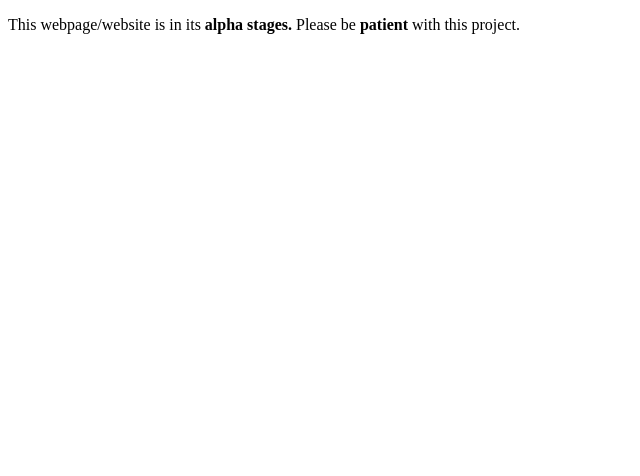
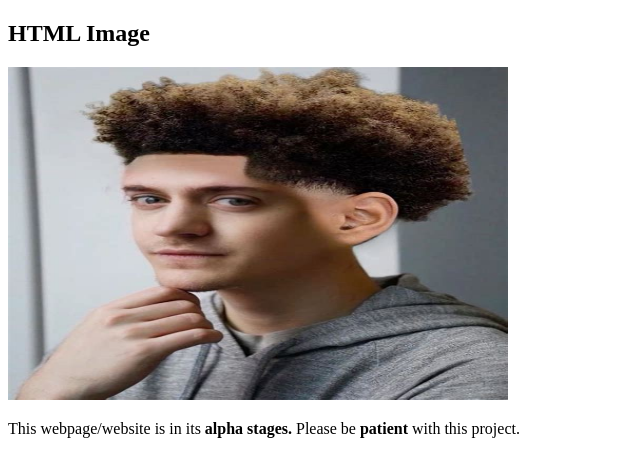
Before and after one commit to afonso1738/half-life-2-com, a plain HTML site: page index.html in a window 1280 px wide. Shown: the whole page, without its empty margins (0-640 px from the left). Drawn offline with Linux system fonts and the light colour scheme.

Commit message:
Update index.html

```diff
--- a/index.html
+++ b/index.html
@@ -4,6 +4,10 @@
     <title>idk</title>
   </head>
   <body>
+    <h2>HTML Image</h2>
+    <img src="https://raw.githubusercontent.com/afonso1738/half-life-2-com/refs/heads/main/low-taper-fade.jpg" alt="Low Taper Fade" width="500" height="333">
+  </body>
+  <body>
     <p>This webpage/website is in its <strong>alpha stages.</strong> Please be <strong>patient</strong> with this project.</p>
   </body>
 </html>
```
